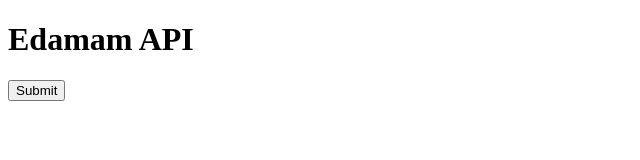
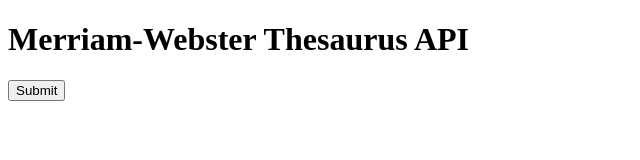
Before and after one commit to hbrauneller/api-project, a plain HTML site: page index.html in a window 1280 px wide. Shown: the whole page, without its empty margins (0-640 px from the left). Drawn offline with Linux system fonts and the light colour scheme.

Commit message:
first commit

```diff
--- a/api.html
+++ b/index.html
@@ -7,7 +7,7 @@
    <title>Edamam</title>
 </head>
 <body>
-   <h1>Edamam API</h1>
+   <h1>Merriam-Webster Thesaurus API</h1>
 <form>
    <button id="submit">Submit</button>
 </form>
```
